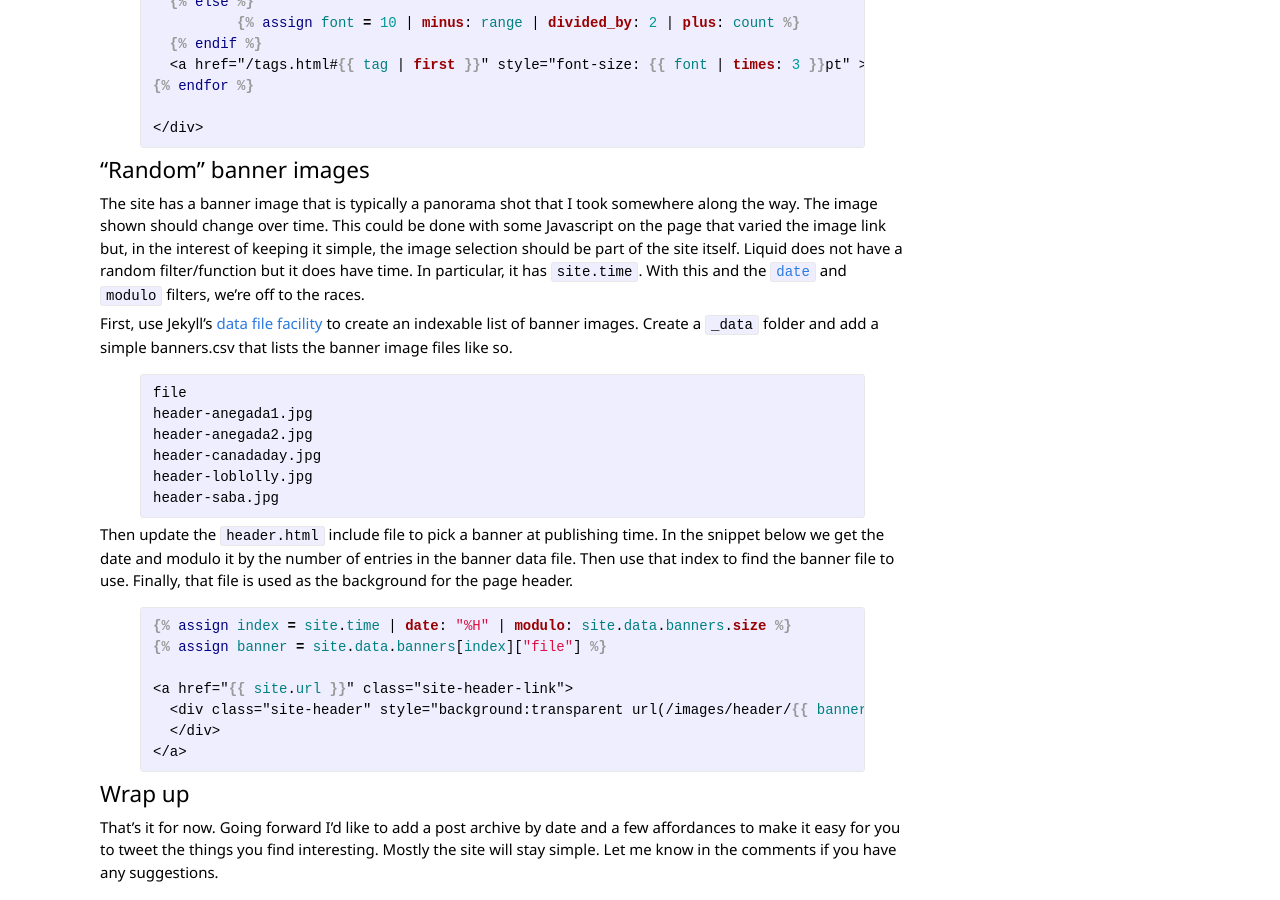
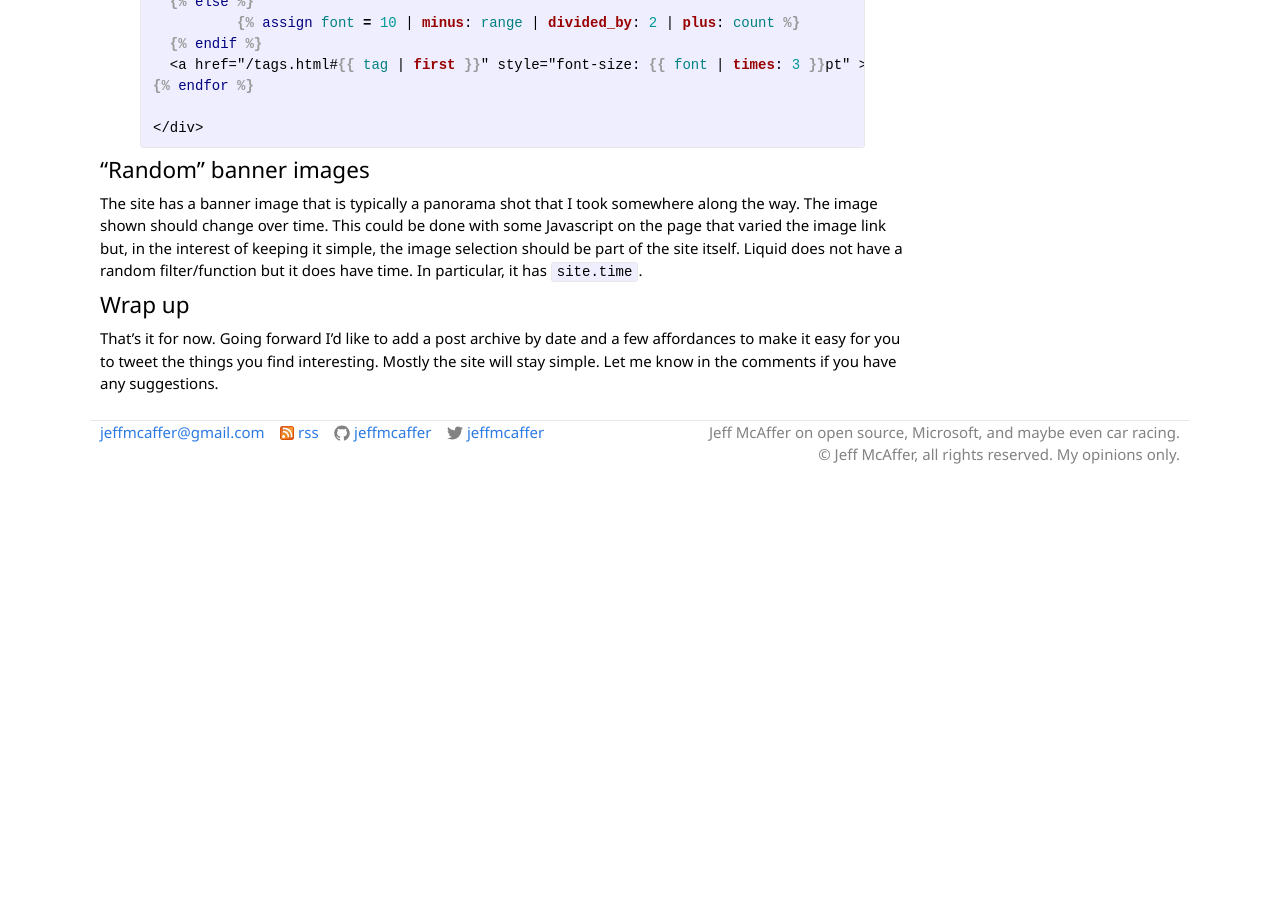
Before and after one commit to jeffmcaffer/jeffmcaffer.github.io, a Jekyll site: the page built from _posts/2015-11-23-Moving-to-Jekyll.markdown, in a window 1280 px wide and 900 px high, scrolled down 2616 px. Built offline with Jekyll 4.4.1, drawn with Linux system fonts in a browser that asks for light colours; comment, search, counter and statistics services are not loaded; after the commit the page ends 3092 px from its top, so only the background shows below that.

Commit message:
narrow down publishing problem 1

```diff
--- a/_posts/2015-11-23-Moving-to-Jekyll.markdown
+++ b/_posts/2015-11-23-Moving-to-Jekyll.markdown
@@ -89,32 +89,7 @@ The snippet below is `tagcloud.html` you can include wherever you want the tag c
 {% endhighlight %}
 
 # "Random" banner images
-The site has a banner image that is typically a panorama shot that I took somewhere along the way. The image shown should change over time.  This could be done with some Javascript on the page that varied the image link but, in the interest of keeping it simple, the image selection should be part of the site itself.  Liquid does not have a random filter/function but it does have time.  In particular, it has `site.time`.  With this and the [`date`](https://docs.shopify.com/themes/liquid-documentation/filters/additional-filters#date) and `modulo` filters, we're off to the races.
-
-First, use Jekyll's [data file facility](http://jekyllrb.com/docs/datafiles/) to create an indexable list of banner images.  Create a `_data` folder and add a simple banners.csv that lists the banner image files like so.
-
-{% highlight csv %}
-file
-header-anegada1.jpg
-header-anegada2.jpg
-header-canadaday.jpg
-header-loblolly.jpg
-header-saba.jpg
-{% endhighlight %}
-
-Then update the `header.html` include file to pick a banner at publishing time.  In the snippet below we get the date and modulo it by the number of entries in the banner data file.  Then use that index to find the banner file to use.  Finally, that file is used as the background for the page header.
-
-{% highlight liquid %}
-{% raw %}
-{% assign index = site.time | date: "%H" | modulo: site.data.banners.size %}
-{% assign banner = site.data.banners[index]["file"] %}
-
-<a href="{{ site.url }}" class="site-header-link">
-  <div class="site-header" style="background:transparent url(/images/header/{{ banner }}) no-repeat center bottom; ">
-  </div>
-</a>
-{% endraw %}
-{% endhighlight %}
+The site has a banner image that is typically a panorama shot that I took somewhere along the way. The image shown should change over time.  This could be done with some Javascript on the page that varied the image link but, in the interest of keeping it simple, the image selection should be part of the site itself.  Liquid does not have a random filter/function but it does have time.  In particular, it has `site.time`.
 
 # Wrap up
 That's it for now. Going forward I'd like to add a post archive by date and a few affordances to make it easy for you to tweet the things you find interesting.  Mostly the site will stay simple.  Let me know in the comments if you have any suggestions.
```
